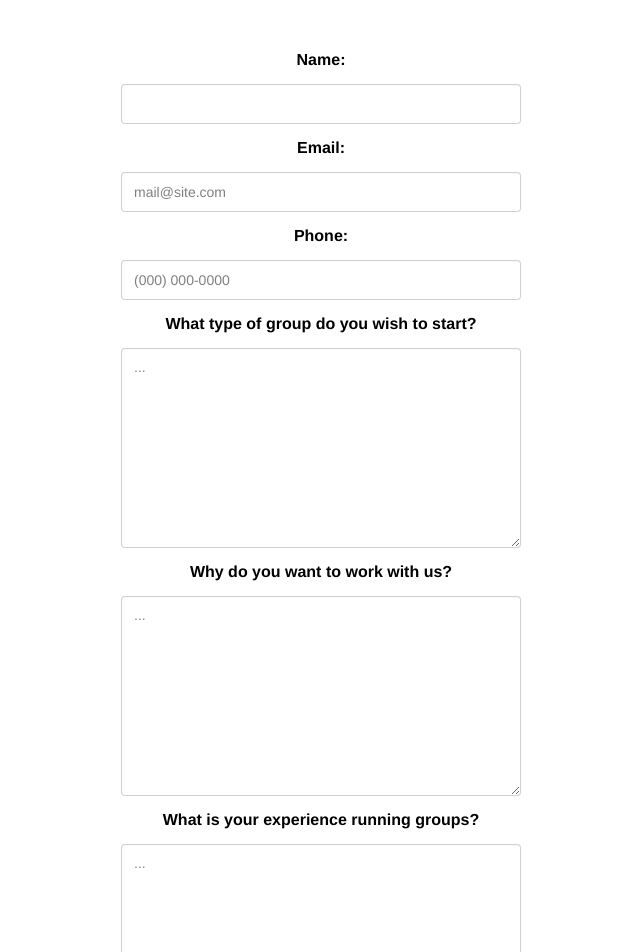
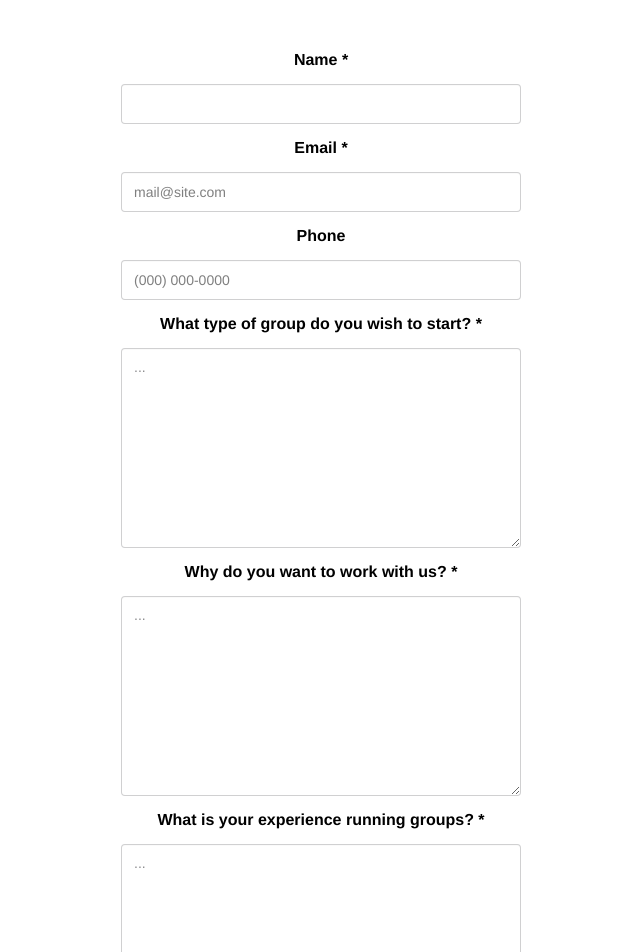
Before and after one commit to Seattle-Queer-Support-Network/seattle-queer-support-network.github.io, a Next.js app: page /get-involved/group-lead in a window 1280 px wide. Shown: the part 360-1312 px from the top of the page, without its empty margins (319-959 px from the left). Built offline with nearby package versions, Linux system fonts and the light colour scheme.

Commit message:
form clean up/ adding required

```diff
--- a/app/ui/ContactForm.tsx
+++ b/app/ui/ContactForm.tsx
@@ -4,9 +4,8 @@ export default function ContactForm() {
   return (
     <BaseForm access_key={CONTACT_ACCESS_KEY} formName={"Contact Form"}>
       <div>
-        <div>
         <legend className="fieldset-legend  flex flex-col items-center m-1">
-            Message:
+          Message *
         </legend>
         <textarea
           className="textarea h-50 w-full lg:min-w-100 md:min-w-100"
@@ -16,7 +15,6 @@ export default function ContactForm() {
           maxLength={300}
         ></textarea>
       </div>
-      </div>
     </BaseForm>
   );
 }
--- a/app/ui/EventForm.tsx
+++ b/app/ui/EventForm.tsx
@@ -3,7 +3,6 @@ import { EVENT_ACCESS_KEY, BaseForm } from "./FormUtils";
 export default function EventForm() {
   return (
     <BaseForm access_key={EVENT_ACCESS_KEY} formName={"Submit Event Form"}>
-      <div>
       <div>
         <legend className="fieldset-legend  flex flex-col items-center m-1">
           Event Time
@@ -25,7 +24,7 @@ export default function EventForm() {
           required
         />
       </div>
-      </div>
+
       <div>
         <legend className="fieldset-legend  flex flex-col items-center m-1">
           Event Location:
@@ -41,7 +40,6 @@ export default function EventForm() {
       </div>
 
       <div>
-        <div>
         <legend className="fieldset-legend  flex flex-col items-center m-1">
           Event Description
         </legend>
@@ -53,7 +51,6 @@ export default function EventForm() {
           maxLength={300}
         ></textarea>
       </div>
-      </div>
     </BaseForm>
   );
 }
--- a/app/ui/FormUtils.tsx
+++ b/app/ui/FormUtils.tsx
@@ -81,8 +81,8 @@ export function BaseForm({
         <form onSubmit={onSubmit}>
           <input type="hidden" name="formType" value={formName} />
           <div>
-            <legend className="fieldset-legend  flex flex-col items-center m-1">
-              Name:
+            <legend className="fieldset-legend  required flex flex-col items-center m-1">
+              Name *
             </legend>
             <input
               type="text"
@@ -94,7 +94,7 @@ export function BaseForm({
           </div>
           <div>
             <legend className="fieldset-legend flex flex-col items-center m-1">
-              Email:
+              Email *
             </legend>
             <label className="input validator w-full">
               <input
@@ -111,7 +111,7 @@ export function BaseForm({
           </div>
           <div>
             <legend className="fieldset-legend flex flex-col items-center m-1 ">
-              Phone:
+              Phone
             </legend>
             <label className="input validator w-full">
               <input
--- a/app/ui/GroupLeadForm.tsx
+++ b/app/ui/GroupLeadForm.tsx
@@ -4,9 +4,8 @@ export default function GroupLeadForm() {
   return (
     <BaseForm access_key={GROUP_LEAD_ACCESS_KEY} formName={"Group Lead Form"}>
       <div>
-        <div>
         <legend className="fieldset-legend  flex flex-col items-center m-1">
-            What type of group do you wish to start?
+          What type of group do you wish to start? *
         </legend>
         <textarea
           className="textarea h-50 w-full lg:min-w-100 md:min-w-100"
@@ -16,11 +15,10 @@ export default function GroupLeadForm() {
           maxLength={300}
         ></textarea>
       </div>
-      </div>
-      <div>
+
       <div>
         <legend className="fieldset-legend  flex flex-col items-center m-1">
-            Why do you want to work with us?
+          Why do you want to work with us? *
         </legend>
         <textarea
           className="textarea h-50 w-full lg:min-w-100 md:min-w-100"
@@ -30,11 +28,10 @@ export default function GroupLeadForm() {
           maxLength={300}
         ></textarea>
       </div>
-      </div>
-      <div>
+
       <div>
         <legend className="fieldset-legend  flex flex-col items-center m-1">
-            What is your experience running groups?
+          What is your experience running groups? *
         </legend>
         <textarea
           className="textarea h-50 w-full lg:min-w-100 md:min-w-100"
@@ -44,7 +41,6 @@ export default function GroupLeadForm() {
           maxLength={300}
         ></textarea>
       </div>
-      </div>
     </BaseForm>
   );
 }
--- a/app/ui/GroupSuggestionForm.tsx
+++ b/app/ui/GroupSuggestionForm.tsx
@@ -7,9 +7,8 @@ export default function GroupSuggestionForm() {
       formName={"Group Suggestion Form"}
     >
       <div>
-        <div>
         <legend className="fieldset-legend  flex flex-col items-center m-1">
-            Tell about what kind of group you are looking for:
+          What kind of group are you looking for? *
         </legend>
         <textarea
           className="textarea h-50 w-full lg:min-w-100 md:min-w-100"
@@ -19,7 +18,6 @@ export default function GroupSuggestionForm() {
           maxLength={300}
         ></textarea>
       </div>
-      </div>
     </BaseForm>
   );
 }
--- a/app/ui/VolunteerForm.tsx
+++ b/app/ui/VolunteerForm.tsx
@@ -6,10 +6,9 @@ export default function VolunteerForm() {
 
   return (
     <BaseForm access_key={VOLUNTEER_ACCESS_KEY} formName={"Volunteer Form"}>
-      <div>
       <div className="flex flex-col center-items mt-5 mb-5">
         <legend className="fieldset-legend  flex flex-col items-center m-1">
-            Area of Interest
+          Area of Interest *
         </legend>
         <select
           name="areaOfInterest"
@@ -27,19 +26,16 @@ export default function VolunteerForm() {
           <option value="website-updates">Website Updates</option>
           <option value="event-support">Event Support</option>
           <option value="social-media-drafting">Social Media Drafting</option>
-            <option value="community-relationship">
-              Community Relationship
-            </option>
+          <option value="community-relationship">Community Relationship</option>
           <option value="calender-update">Calender Updates</option>
           <option value="other">Other (describe below)</option>
         </select>
       </div>
-      </div>
+
       {other ? (
         <div>
-          <div>
           <legend className="fieldset-legend  flex flex-col items-center m-1">
-              Describe your area of interest
+            What is your area of interest? *
           </legend>
           <textarea
             className="textarea h-50 w-full lg:min-w-100 md:min-w-100"
@@ -49,12 +45,11 @@ export default function VolunteerForm() {
             maxLength={300}
           ></textarea>
         </div>
-        </div>
       ) : null}
-      <div>
+
       <div>
         <legend className="fieldset-legend  flex flex-col items-center m-1">
-            Why do you want to work with us?
+          Why do you want to work with us? *
         </legend>
         <textarea
           className="textarea h-50 w-full lg:min-w-100 md:min-w-100"
@@ -64,7 +59,6 @@ export default function VolunteerForm() {
           maxLength={300}
         ></textarea>
       </div>
-      </div>
     </BaseForm>
   );
 }
```
Lines whose indentation alone changed are shown as unchanged.
